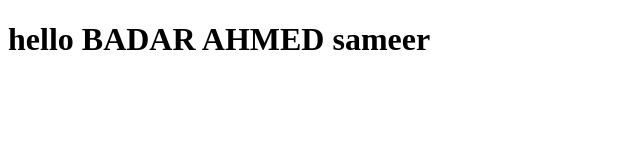
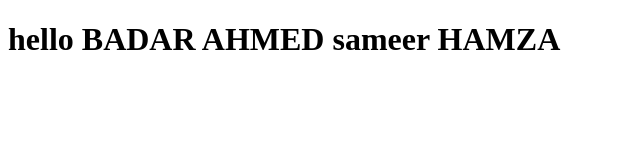
Before and after one commit to BADARAHMEDSHEIKH/actionbadar, a plain HTML site: page index.html in a window 1280 px wide. Shown: the whole page, without its empty margins (0-640 px from the left). Drawn offline with Linux system fonts and the light colour scheme.

Commit message:
Update index.html
HAMZA

```diff
--- a/index.html
+++ b/index.html
@@ -7,6 +7,6 @@
     <title>Document</title>
 </head>
 <body>
-    <div><h1>hello BADAR AHMED sameer</h1></div>
+    <div><h1>hello BADAR AHMED sameer HAMZA</h1></div>
 </body>
 </html>
```
